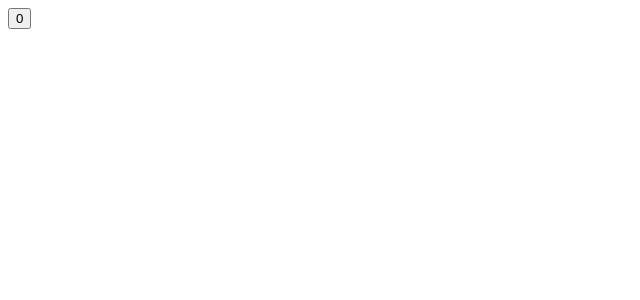
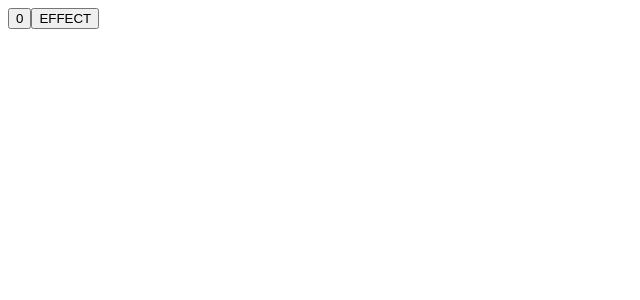
Before and after one commit to lanceturbes/context-selector-with-props, a React (Vite) app: page / in a window 1280 px wide. Shown: the top 300 px of the page, without its empty margins (0-640 px from the left). Built offline with nearby package versions, Linux system fonts and the light colour scheme.

Commit message:
feat: add side effect support

```diff
--- a/src/App.tsx
+++ b/src/App.tsx
@@ -7,9 +7,16 @@ export default function App() {
       reducer={(state, action) => {
         switch (action.type) {
           case "INCREMENT":
-            return { count: state.count + 1 };
-          case "DECREMENT":
-            return { count: state.count - 1 };
+            return [{ count: state.count + 1 }];
+          case "EFFECT":
+            return [
+              { count: state.count - 1 },
+              (dispatch) => {
+                setTimeout(() => {
+                  dispatch({ type: "INCREMENT" });
+                }, 1000);
+              },
+            ];
         }
       }}
     >
@@ -23,12 +30,15 @@ function Counter() {
   const dispatch = useStoreDispatch();
 
   return (
-    <button onClick={() => dispatch({ type: "INCREMENT" })}>{count}</button>
+    <>
+      <button onClick={() => dispatch({ type: "INCREMENT" })}>{count}</button>
+      <button onClick={() => dispatch({ type: "EFFECT" })}>EFFECT</button>
+    </>
   );
 }
 
 type State = { count: number };
-type Action = { type: "INCREMENT" } | { type: "DECREMENT" };
+type Action = { type: "INCREMENT" } | { type: "EFFECT" };
 
 const { Provider, useStoreDispatch, useStoreSelector } = createStoreContext<
   State,
@@ -64,7 +74,13 @@ class Store<
 
   constructor(
     private state: TState,
-    private reducer: (state: TState, action: TAction) => TState
+    private reducer: (
+      state: TState,
+      action: TAction
+    ) => [
+      TState,
+      ((dispatch: (action: TAction) => void, getState: () => TState) => void)?
+    ]
   ) {}
 
   getState() {
@@ -72,7 +88,11 @@ class Store<
   }
 
   dispatch(action: TAction) {
-    this.state = this.reducer(this.state, action);
+    const [nextState, effect] = this.reducer(this.state, action);
+    this.state = nextState;
+    if (effect) {
+      effect(this.dispatch.bind(this), this.getState.bind(this));
+    }
     this.eventBus.emit();
   }
 
@@ -94,7 +114,13 @@ function createStoreContext<
   }: {
     children: React.ReactNode;
     initialState: TState;
-    reducer: (state: TState, action: TAction) => TState;
+    reducer: (
+      state: TState,
+      action: TAction
+    ) => [
+      TState,
+      ((dispatch: (action: TAction) => void, getState: () => TState) => void)?
+    ];
   }) {
     const store = React.useRef<Store<TState, TAction>>();
     if (!store.current) {
```
